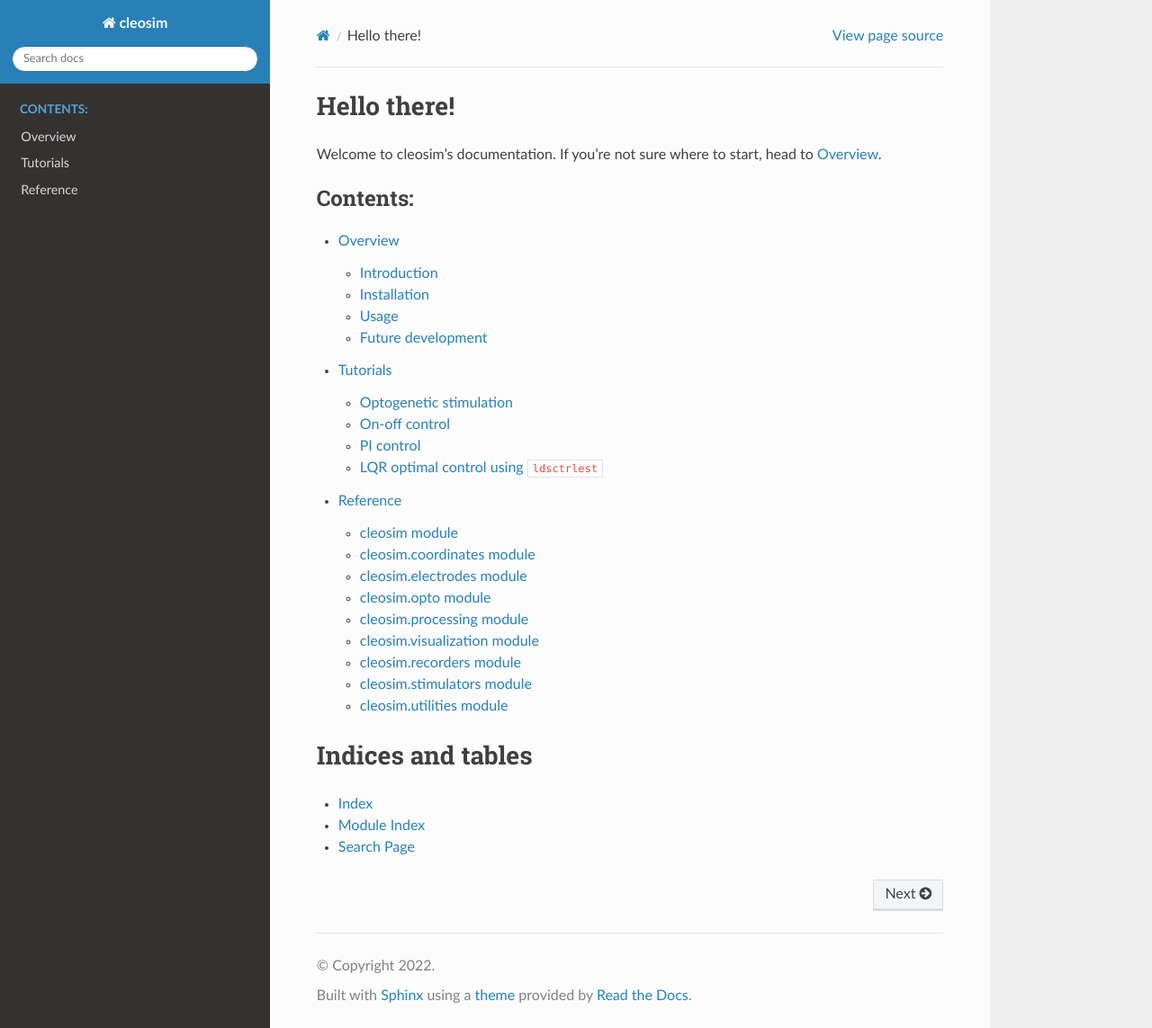
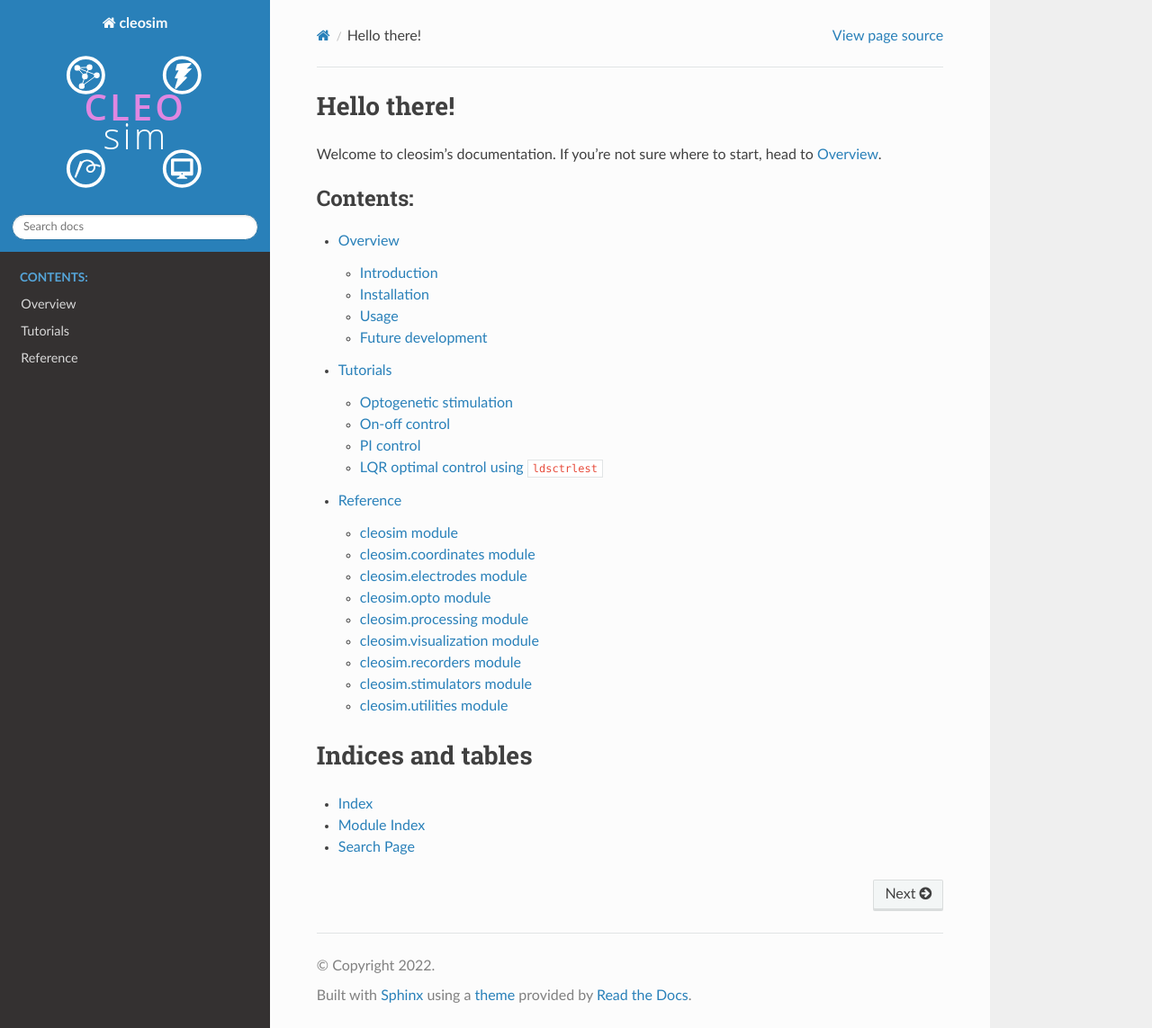
Before and after one commit to siplab-gt/cleo, a Sphinx documentation site: the page built from docs/index.rst, in a window 1280 px wide and 1143 px high. Shown: the whole window at 90% size. Built offline with Sphinx 7.4.7 and the Read the Docs theme 2.0.0, drawn with Linux system fonts in a browser that asks for light colours; pages that are not in the unit, such as notebooks, are missing from menus.

Commit message:
add logo

```diff
--- a/docs/conf.py
+++ b/docs/conf.py
@@ -73,3 +73,4 @@
 # relative to this directory. They are copied after the builtin static files,
 # so a file named "default.css" will overwrite the builtin "default.css".
 html_static_path = ["_static"]
+html_logo = "_static/logo-dark.svg"
```
Also changed, not shown: docs/_static/logo-dark.svg (added).
